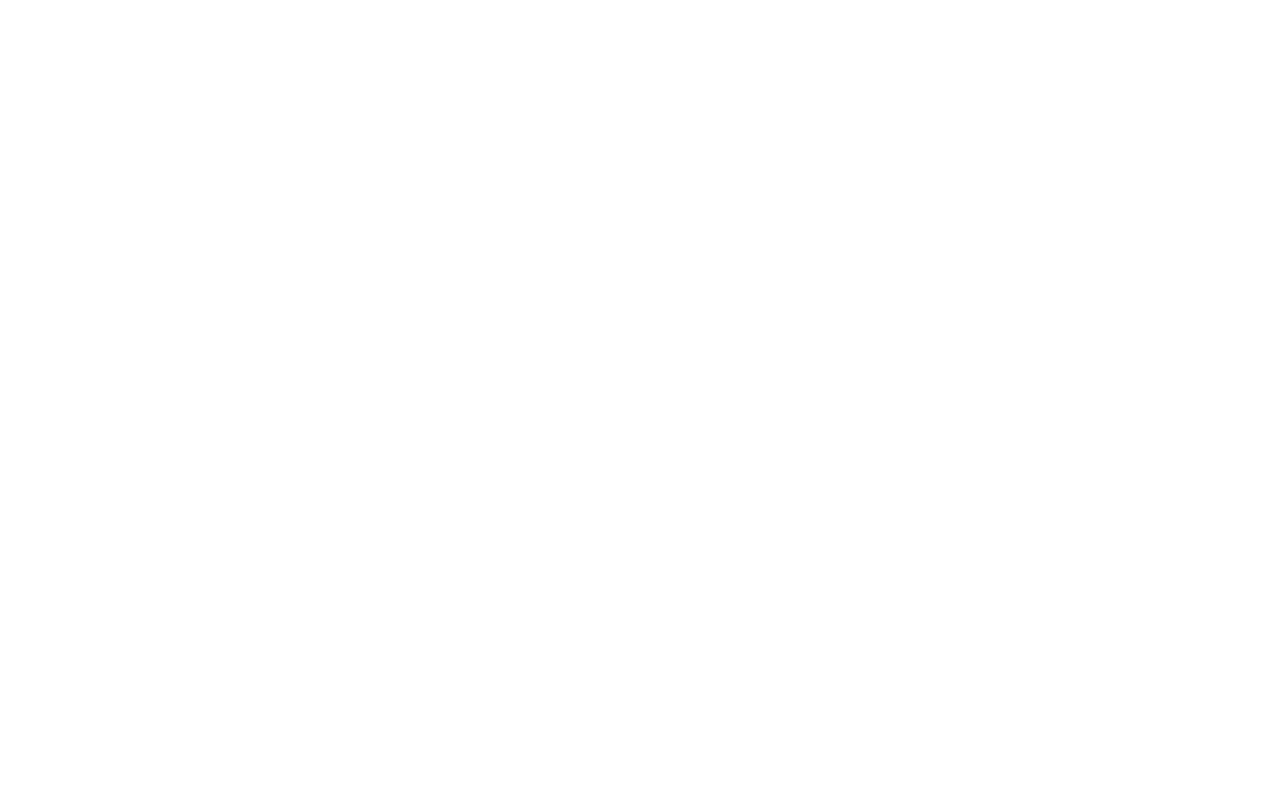
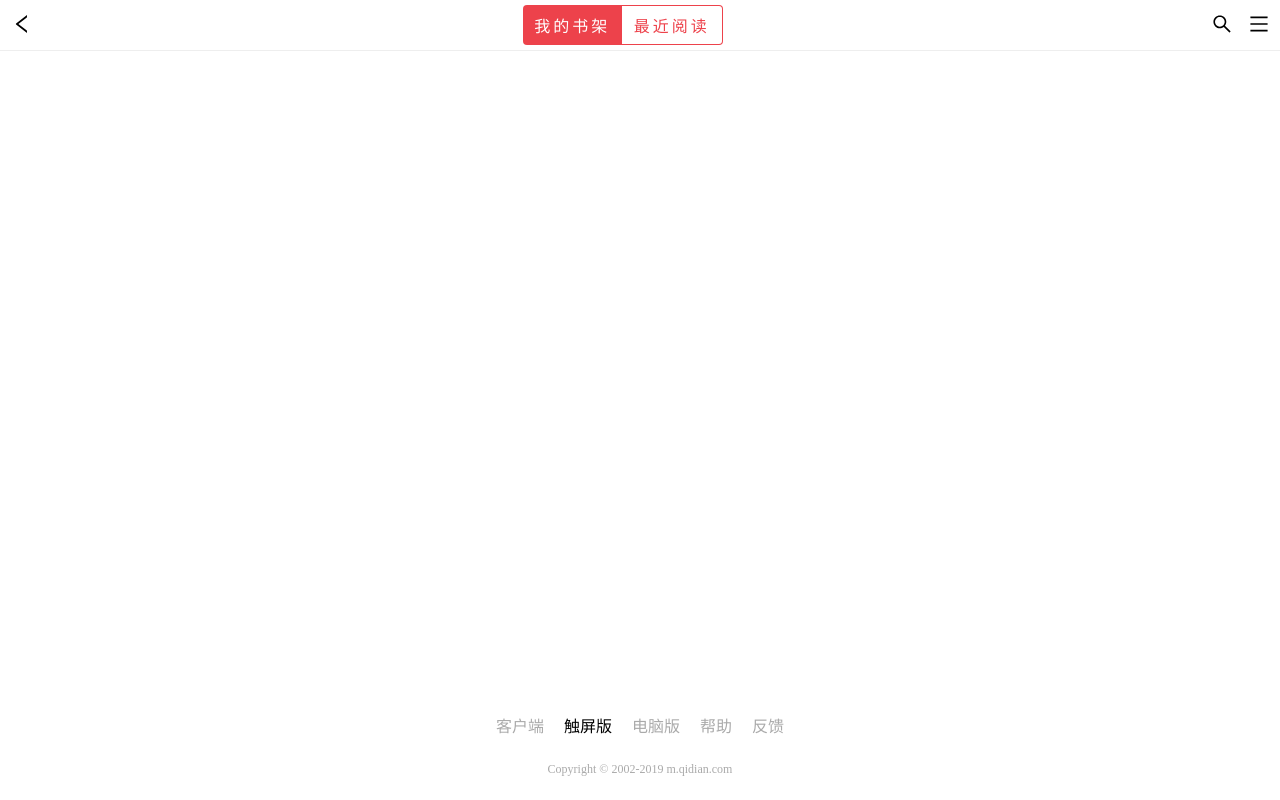
Before and after one commit to cnoveler/Book-WebApp, a Vue app in the folder Books/: page /bookshelf/my in a window 1280 px wide. Built offline with nearby package versions, Linux system fonts and the light colour scheme.

Commit message:
完成Error 错误页面组件

```diff
--- /dev/null
+++ b/Books/src/Pages/BookShelf.vue
@@ -0,0 +1,21 @@
+// 书架
+<template>
+  <div>
+    <Header/>
+    <Footer/>
+  </div>
+</template>
+
+<script>
+import Header from "@/components/Header";
+import Footer from "@/components/Footer";
+export default {
+  components: {
+    Header,
+    Footer
+  }
+};
+</script>
+
+<style scoped lang="scss">
+</style>
--- /dev/null
+++ b/Books/src/Pages/Error.vue
@@ -0,0 +1,82 @@
+<template>
+  <div class="error">
+    <Header>
+      <div slot="left-icon">
+        <div class="left-icon" onclick="history.back(-1)">
+          <svg class="icon" aria-hidden="true">
+            <use xlink:href="#icon-left"></use>
+          </svg>
+          <span class="error-title">出错了</span>
+        </div>
+      </div>
+      <div slot="header-content"></div>
+    </Header>
+    <div class="content">
+      <div class="error-content">
+        <div class="error-img">
+          <img src="//qidian.gtimg.com/qdm/img/error.3131c.svg">
+        </div>
+        <div class="error-text">很抱歉，此页面不存在或已删除。</div>
+        <div class="btn-return">
+          <button>返回首页</button>
+        </div>
+      </div>
+    </div>
+    <Footer/>
+  </div>
+</template>
+
+<script>
+import Header from "@/components/Header";
+import Footer from "@/components/Footer";
+export default {
+  components: {
+    Header,
+    Footer
+  }
+};
+</script>
+
+<style scoped lang="scss">
+.error {
+  width: 100%;
+  background-color: rgba(250, 247, 247, 0.993);
+  font-weight: 100;
+  font-size: 18px;
+}
+.content {
+  height: 600px;
+  display: flex;
+  justify-content: center;
+  align-items: center;
+  .error-content {
+    width: 300px;
+    height: 200px;
+    display: flex;
+    justify-content: center;
+    align-items: center;
+    flex-direction: column;
+    img {
+      width: 51px;
+      height: 69px;
+    }
+    .error-text {
+      margin: 10px;
+      color: #aaa;
+    }
+    .btn-return {
+      margin: 10px;
+      button {
+        width: 300px;
+        height: 40px;
+        color: #fff;
+        background-color: #ed424b;
+        border: none;
+        font-size: 16px;
+        border-radius: 20px;
+        outline: none;
+      }
+    }
+  }
+}
+</style>
--- a/Books/src/components/Footer.vue
+++ b/Books/src/components/Footer.vue
@@ -38,6 +38,13 @@ footer {
   justify-content: space-around;
   bottom: 0;
   color: #aaa;
+  -moz-user-select: none; /* Firefox私有属性 */
+  -webkit-user-select: none; /* WebKit内核私有属性 */
+  -ms-user-select: none; /* IE私有属性(IE10及以后) */
+  -khtml-user-select: none; /* KHTML内核私有属性 */
+  -o-user-select: none; /* Opera私有属性 */
+  user-select: none; /* CSS3属性 */
+  background: #fff;
   ul,
   li,
   a {
--- a/Books/src/components/Header.vue
+++ b/Books/src/components/Header.vue
@@ -3,25 +3,24 @@
   <div>
     <header ref="header">
       <div class="header">
+        <slot name="left-icon">
           <div class="left-icon">
-          <slot name="left-icon">
             <svg class="icon" aria-hidden="true">
               <use xlink:href="#icon-left"></use>
             </svg>
+          </div>
         </slot>
-        </div>
+        <slot name="header-content">
           <div class="content">
             <div class="my-bookshelf">
-            <slot name="shelf-left">
               <span>我的书架</span>
-            </slot>
             </div>
             <div class="my-history">
-            <slot name="shelf-right">
               <span>最近阅读</span>
-            </slot>
             </div>
           </div>
+        </slot>
+
         <div class="right-option">
           <div class="search">
             <slot name="search-user">
@@ -96,6 +95,7 @@ header {
   width: 100%;
   height: 50px;
   border-bottom: 1px solid #eee;
+  background: #fff;
   .header {
     width: 100%;
     height: 50px;
--- a/Books/src/router/index.js
+++ b/Books/src/router/index.js
@@ -1,16 +1,26 @@
 import Vue from 'vue'
 import Router from 'vue-router'
 import Home from '@/pages/Home'
-
+import BookShelf from '@/pages/BookShelf'
+import Errors from '@/pages/Error';
 Vue.use(Router)
 
 export default new Router({
-  mode:"history",
-  routes: [
-    {
+  mode: "history",
+  routes: [{
       path: '/',
       name: 'Home',
       component: Home
+    },
+    {
+      path: '/bookshelf/my',
+      name: 'BookShelf',
+      component: BookShelf
+    },
+    {
+      path: '*',
+      name: "Error",
+      component: Errors,
     }
   ]
 })
```
Lines whose indentation alone changed are shown as unchanged.
